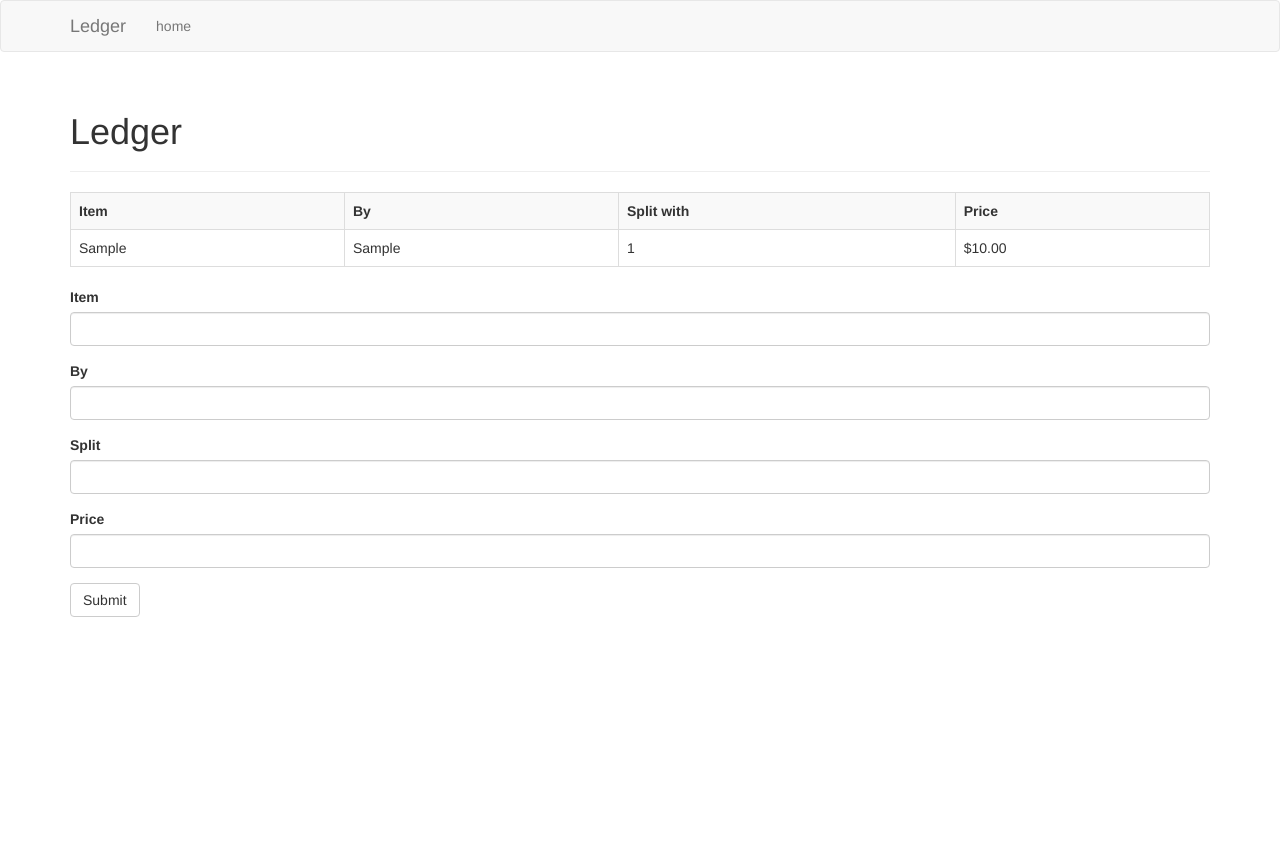
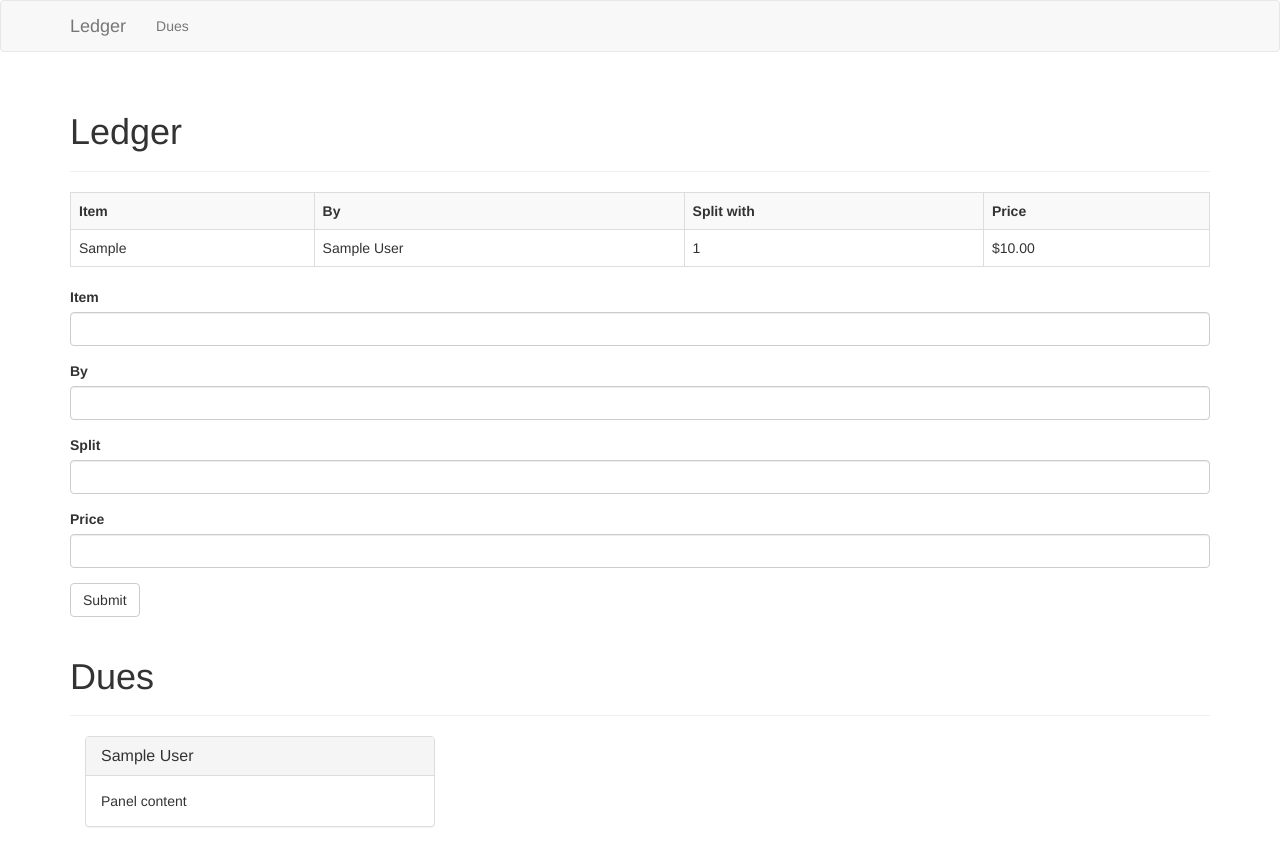
Before and after one commit to jzc/ledger, a Flask app: page / in a window 1280 px wide. Before the commit the page ends 617 px from the top, so only its background shows below. Run offline with Flask 2, Linux system fonts and the light colour scheme; tables that the repository leaves empty hold one stand-in row (values such as "Sample post"); some libraries are stand-ins or nearby versions.

Commit message:
added user model and some tenative due layout

```diff
--- a/main.py
+++ b/main.py
@@ -1,7 +1,8 @@
 import os
+import math
 
 from flask import Flask, render_template, redirect, url_for
-from flask_script import Manager
+from flask_script import Manager, Shell
 from flask_bootstrap import Bootstrap
 from flask_sqlalchemy import SQLAlchemy
 from flask_wtf import FlaskForm
@@ -9,7 +10,6 @@ from wtforms import StringField, SubmitField, FloatField
 from wtforms.validators import Required
 
 basedir = os.path.abspath(os.path.dirname(__file__))
-
 app = Flask(__name__)
 app.config['TEMPLATES_AUTO_RELOAD'] = True
 app.config['DEBUG'] = True
@@ -20,6 +20,10 @@ db = SQLAlchemy(app)
 manager = Manager(app)
 bootstrap = Bootstrap(app)
 
+def make_shell_context():
+    return dict(app=app, db=db, User=User, Purchase=Purchase)
+manager.add_command("shell", Shell(make_context=make_shell_context))
+
 class AddForm(FlaskForm):
     item = StringField("Item", validators=[Required()])
     by = StringField("By", validators=[Required()])
@@ -27,17 +31,25 @@ class AddForm(FlaskForm):
     price = FloatField("Price", validators=[Required()])
     submit = SubmitField("Submit")
 
+class User(db.Model):
+    __tablename__ = "users"
+    id = db.Column(db.Integer, primary_key=True)
+    name = db.Column(db.String(64))
+    dues = db.Column(db.Integer)
+    def __repr__(self):
+        return "<User (%s, %s, %s)>" % (self.id, self.name, self.dues)
 
 class Purchase(db.Model):
     __tablename__ = "purchases"
     id = db.Column(db.Integer, primary_key=True)
     item = db.Column(db.String(64))
-    by = db.Column(db.String(64))
+    by_id = db.Column(db.Integer, db.ForeignKey("users.id"))
+    by = db.relationship("User")
     split = db.Column(db.Integer)
     price = db.Column(db.Float)
 
     def __repr__(self):
-        return "(%s, %s, %s, %s, %s)" % (self.id, self.item, self.by, self.split, self.price)
+        return "<Purchase (%s, %s, %s, %s, %s)>" % (self.id, self.item, self.by.name, self.split, self.price)
 
 @app.route("/", methods=["GET","POST"])
 def index():
@@ -51,8 +63,12 @@ def index():
         form.price.data = ""
         db.session.add(p)
         db.session.commit()
+        #new item add animation
         return redirect(url_for("index"))
-    return render_template("main.html", purchases=Purchase.query.all(), form=form)
+    users = User.query.all()
+    n_users = len(users)
+    n_rows = math.ceil(n_users/3.0)
+    return render_template("main.html", purchases=Purchase.query.all(), form=form, n_rows=n_rows, users=users, n_users=n_users)
 
 if __name__ == "__main__":
     manager.run()
--- a/templates/main.html
+++ b/templates/main.html
@@ -4,7 +4,7 @@
 {% block navbar %}
 <div class="navbar navbar-default" role="navigation">
     <div class="container">
-        <div class="navbar-header">
+         <div class="navbar-header">
             <button type="button" class="navbar-toggle" data-toggle="collapse" data-target=".navbar-collapse">
                 <span class="sr-only">Toggle navigation</span>
                 <span class="icon-bar"></span>
@@ -15,7 +15,7 @@
         </div>
         <div class="navbar-collapse collapse">
             <ul class="nav navbar-nav">
-                <li><a href="/">home</a></li>
+                <li><a href="/dues">Dues</a></li>
             </ul>
         </div>
     </div>
@@ -37,12 +37,32 @@
         {% for purchase in purchases %}
         <tr>
             <td>{{ purchase.item }}</td>
-            <td>{{ purchase.by }}</td>
+            <td>{{ purchase.by.name }}</td>
             <td>{{ purchase.split }}</td>
             <td>${{ "%.2f" % purchase.price }}</td>
         </tr>
         {% endfor %}
     </table>
     {{ wtf.quick_form(form) }}
+    <div class="page-header">
+        <h1>Dues</h1>
+    </div>
+
+    {% for i in range(n_rows) %}
+        {% for j in range(3) %}
+    <div class="col-md-4">
+            {% if 3*i+j < n_users %}
+            <div class="panel panel-default">
+                <div class="panel-heading">
+                    <h3 class="panel-title">{{ users[3*i+j].name }}</h3>
+                </div>
+                <div class="panel-body">
+                Panel content
+                </div>
+            </div>
+            {% endif %}
+    </div>
+        {% endfor %}
+    {% endfor %}
 </div>
 {% endblock %}
```
